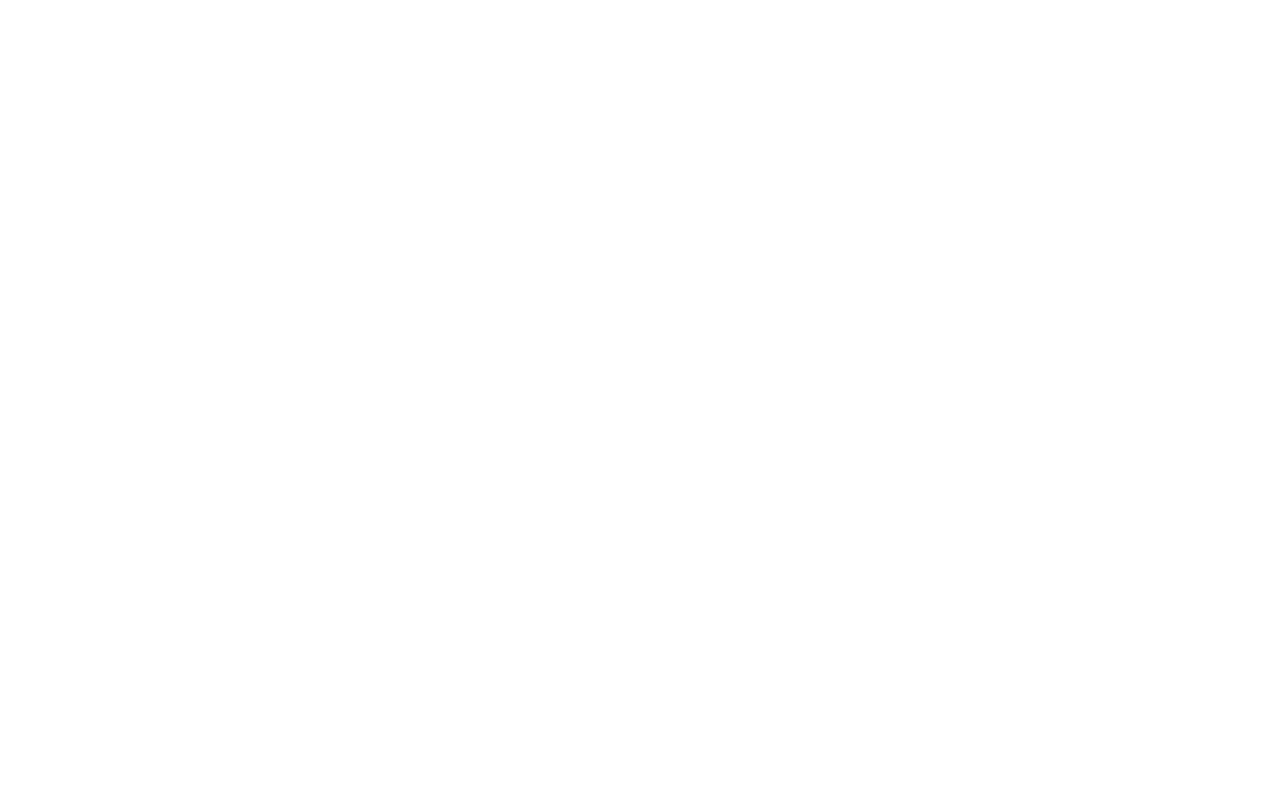
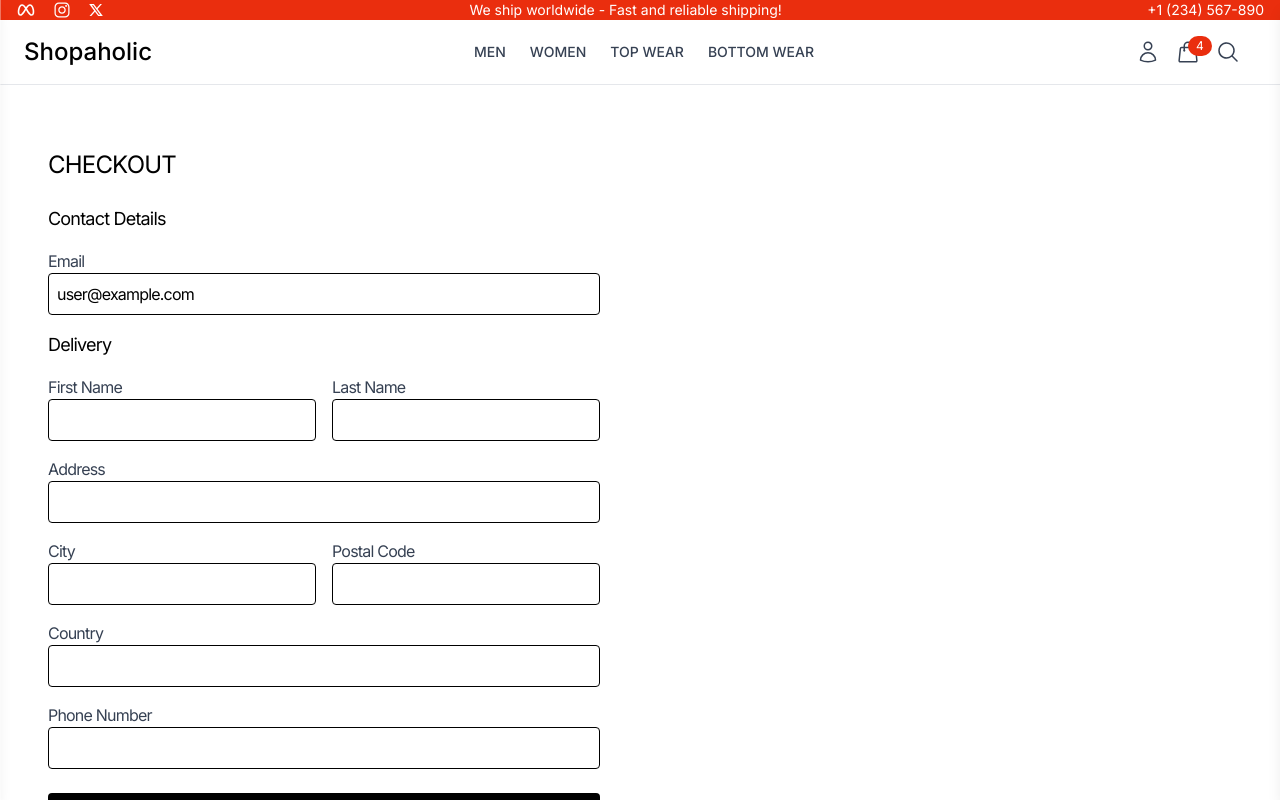
Before and after one commit to riyabihani/Shopaholic, a React (Vite) app in the folder frontend/: page /checkout in a window 1280 px wide. Before the commit this address had no page. Shown: the top 800 px of the page. Built offline with nearby package versions, Linux system fonts and the light colour scheme.

Commit message:
working on integrating payment into the webapp

```diff
--- a/frontend/package.json
+++ b/frontend/package.json
@@ -10,6 +10,7 @@
     "preview": "vite preview"
   },
   "dependencies": {
+    "@paypal/react-paypal-js": "^8.9.2",
     "@tailwindcss/vite": "^4.1.18",
     "react": "^19.2.0",
     "react-dom": "^19.2.0",
--- a/frontend/src/App.jsx
+++ b/frontend/src/App.jsx
@@ -7,6 +7,8 @@
 import Register from './pages/Register'
 import Profile from './pages/Profile'
 import CollectionPage from './pages/CollectionPage'
+import ProductDetails from './components/Products/ProductDetails'
+import Checkout from './components/Cart/Checkout'
 
 const App = () => {
   return (
@@ -20,6 +22,8 @@
           <Route path='register' element={<Register />} />
           <Route path='profile' element={<Profile />} />
           <Route path='collections/:collection' element={<CollectionPage />} />
+          <Route path='product/:id' element={<ProductDetails />} />
+          <Route path='checkout' element={<Checkout />} />
         </Route>
 
       </Routes>
--- /dev/null
+++ b/frontend/src/components/Cart/Checkout.jsx
@@ -0,0 +1,139 @@
+import React, { useState } from 'react'
+import { useNavigate } from 'react-router-dom';
+import PayPalButton from './PayPalButton';
+
+const cart = {
+    products: [
+        {
+            name: "Stylish Jacket",
+            size: "M",
+            color: "Black",
+            price: 120,
+            image: "https://picsum.photos/150?random=1"
+        },
+        {
+            name: "Jeans",
+            size: "L",
+            color: "White",
+            price: 25,
+            image: "https://picsum.photos/150?random=2"
+        }
+    ],
+    totalPrice: 145
+};
+
+const Checkout = () => {
+    const navigate = useNavigate();
+    const [checkoutID, setCheckoutID] = useState(null);
+    const [shippingAddress, setShippingAddress] = useState({
+        firstName: "",
+        lastName: "",
+        address: "",
+        city: "",
+        postalCode: "",
+        country: "",
+        phone: "",
+    });
+
+    const handleCreateCheckout = (e) => {
+        e.preventDefault();
+        setCheckoutID(123);
+    };
+
+    const handlePaymentSuccess = (details) => {
+        console.log("Payment successful", details);
+        navigate("/order-confirmation");
+    }
+
+    return (
+        <div className='grid grid-cols-1 lg:grid-cols-2 gap-8 max-w-7xl mx-auto py-10 px-6 tracking-tighter'>
+            {/* Left Section */}
+            <div className='bg-white rounded-lg p-6'>
+                <h2 className='text-2xl uppercase mb-6'>Checkout</h2>
+                <form onSubmit={handleCreateCheckout}>
+                    <h3 className='text-lg mb-4'>Contact Details</h3>
+                    <div className='mb-4'>
+                        <label className='block text-gray-700'>Email</label>
+                        <input type="email" value='user@example.com' className='w-full p-2 border rounded' disabled />
+                    </div>
+
+                    <h3 className='text-lg mb-4'>Delivery</h3>
+                    <div className='mb-4 grid grid-cols-2 gap-4'>
+                        <div>
+                            <label className='block text-gray-700'>First Name</label>
+                            <input
+                                type="text" value={shippingAddress.firstName}
+                                onChange={(e) => setShippingAddress({...shippingAddress, firstName: e.target.value})}
+                                className='w-full p-2 border rounded' required />
+                        </div>
+                        <div>
+                            <label className='block text-gray-700'>Last Name</label>
+                            <input
+                                type="text" value={shippingAddress.lastName}
+                                onChange={(e) => setShippingAddress({...shippingAddress, lastName: e.target.value})}
+                                className='w-full p-2 border rounded' required />
+                        </div>
+                    </div>
+
+                    <div className='mb-4'>
+                        <label className='block text-gray-700'>Address</label>
+                        <input
+                            type="text" value={shippingAddress.address}
+                            onChange={(e) => setShippingAddress({...shippingAddress, address: e.target.value})}
+                            className='w-full p-2 border rounded' required />
+                    </div>
+
+                    <div className='mb-4 grid grid-cols-2 gap-4'>
+                        <div>
+                            <label className='block text-gray-700'>City</label>
+                            <input
+                                type="text" value={shippingAddress.city}
+                                onChange={(e) => setShippingAddress({...shippingAddress, city: e.target.value})}
+                                className='w-full p-2 border rounded' required />
+                        </div>
+                        <div>
+                            <label className='block text-gray-700'>Postal Code</label>
+                            <input
+                                type="text" value={shippingAddress.postalCode}
+                                onChange={(e) => setShippingAddress({...shippingAddress, postalCode: e.target.value})}
+                                className='w-full p-2 border rounded' required />
+                        </div>
+                    </div>
+
+                    <div className='mb-4'>
+                        <label className='block text-gray-700'>Country</label>
+                        <input
+                            type="text" value={shippingAddress.country}
+                            onChange={(e) => setShippingAddress({...shippingAddress, country: e.target.value})}
+                            className='w-full p-2 border rounded' required />
+                    </div>
+
+                    <div className='mb-4'>
+                        <label className='block text-gray-700'>Phone Number</label>
+                        <input
+                            type="tel" value={shippingAddress.phone}
+                            onChange={(e) => setShippingAddress({...shippingAddress, phone: e.target.value})}
+                            className='w-full p-2 border rounded' required />
+                    </div>
+
+                    <div className='mt-6'>
+                        {!checkoutID ? (
+                            <button type='submit' className='w-full bg-black text-white py-3 rounded'>Continue to Payment</button>
+                        ) : (
+                            <div>
+                                <h3 className='text-lg mb-4'>Pay with Paypal</h3>
+                                {/* Paypal Component */}
+                                <PayPalButton amount={100} onSuccess={handlePaymentSuccess} onError={(err) => alert("Payment failed. Try again!")} />
+                            </div>
+                        )}
+                    </div>
+
+                </form>
+            </div>
+
+            {/* Right Section */}
+        </div>
+    )
+}
+
+export default Checkout
--- /dev/null
+++ b/frontend/src/components/Cart/PayPalButton.jsx
@@ -0,0 +1,22 @@
+import React from 'react'
+import { PayPalScriptProvider, PayPalButtons } from "@paypal/react-paypal-js";
+
+const PayPalButton = ({ amount, onSuccess, onError }) => {
+  return (
+    <PayPalScriptProvider options={{"client-id":"AeZlCuN9CMKEbjAtAUgyb1D1UrZA7Vx7rSZXHIRFiAn8Om4HJJtKNCwkS23EcGlwXhhEaoSgeeZAdHmu"}}>
+        <PayPalButtons
+            style={{layout: 'vertical'}}
+            createOrder={(data, actions) => {
+                return actions.order.create({
+                    purchase_units:[{amount: {value: amount}}]
+                })
+            }}
+            onApprove={(data, actions) => {
+                return actions.order.capture().then(onSuccess)
+            }}
+            onError={onError} />
+    </PayPalScriptProvider>
+  )
+}
+
+export default PayPalButton
--- a/frontend/src/components/Layout/CartDrawer.jsx
+++ b/frontend/src/components/Layout/CartDrawer.jsx
@@ -1,8 +1,15 @@
 import React, { useState } from 'react'
 import { IoMdClose } from 'react-icons/io';
 import CartContents from '../Cart/CartContents';
+import { useNavigate } from 'react-router-dom';
 
 const CartDrawer = ({ drawerOpen, toggleCartDrawer }) => {
+    const navigate = useNavigate();
+
+    const handleCheckout = () => {
+        navigate('/checkout');
+    };
+
     return (
         <div className={`fixed top-0 right-0 w-3/4 sm:w-1/2 md:w-[30rem] h-full bg-white shadow-lg transform transition-transform duration-300 flex flex-col z-50 ${drawerOpen ? "translate-x-0" : "translate-x-full"}`}>
             {/* Close Button */}
@@ -20,7 +27,7 @@
 
             {/* Checkout and More Info */}
             <div className='p-4 bg-white sticky bottom-0'>
-                <button className='w-full bg-black text-white py-3 rounded-lg font-semibold hover:bg-gray-800 transition'>Checkout</button>
+                <button onClick={handleCheckout} className='w-full bg-black text-white py-3 rounded-lg font-semibold hover:bg-gray-800 transition'>Checkout</button>
                 <p className='text-sm tracking-tighter text-gray-500 mt-2 text-center'>Shipping, taxes and discounts calculated at checkout.</p>
             </div>
         </div>
--- a/frontend/src/components/Products/SortOptions.jsx
+++ b/frontend/src/components/Products/SortOptions.jsx
@@ -1,8 +1,27 @@
 import React from 'react'
+import { useSearchParams } from 'react-router-dom'
 
 const SortOptions = () => {
+  const [searchParams, setSearchParams] = useSearchParams();
+
+  const handleSortChange = (e) => {
+    const sortBy = e.target.value;
+    searchParams.set('sortBy', sortBy)
+    setSearchParams(searchParams);
+  }
+
+
   return (
-    <div>SortOptions</div>
+    <div className='mb-4 flex items-center justify-end'>
+      <select id="sort" onChange={handleSortChange}
+        value={searchParams.get("sortBy") || ""}
+        className='border p-2 rounded-md focus:outline-none'>
+        <option value="">Default</option>
+        <option value="priceAsc">Price: Low to High</option>
+        <option value="priceDesc">Price: High to Low</option>
+        <option value="popularity">Popularity</option>
+      </select>
+    </div>
   )
 }
 
```
Also changed, not shown: 1 other file (tests, documents, lock files or other folders).
